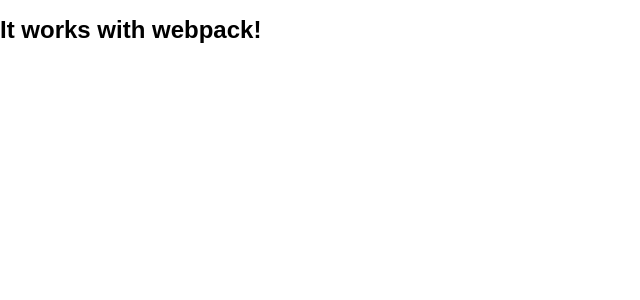
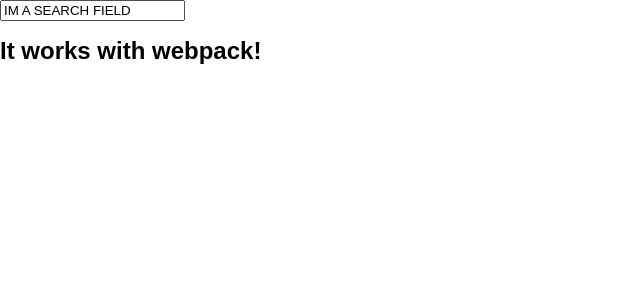
Before and after one commit to AnyTimeTraveler/Photoshare, a React app in the folder frontend/: page / in a window 1280 px wide. Shown: the top 300 px of the page, without its empty margins (0-640 px from the left). Built offline with nearby package versions, Linux system fonts and the light colour scheme; no server answers.

Commit message:
Add Apache-GraphQL-Client to frontend

```diff
--- a/frontend/src/App.js
+++ b/frontend/src/App.js
@@ -1,9 +1,28 @@
 import React, { Component } from 'react';
 import './App.css';
+import TopBar from './components/TopBar';
+
+import { ApolloClient } from 'apollo-client';
+import { ApolloProvider } from 'react-apollo';
+import { InMemoryCache } from 'apollo-cache-inmemory';
+import { HttpLink } from 'apollo-link-http';
+
+// Graphiql is available on https://solapi.vankleef.me/.
+const client = new ApolloClient({
+    link: new HttpLink({
+        uri: `http://localhost:8080/graphql/`,
+    }),
+    cache: new InMemoryCache(),
+});
 
 class App extends Component {
     render() {
-        return <h1 className="App-title">It works with webpack!</h1>;
+        return <ApolloProvider client={client}>
+            <div>
+                <TopBar/>
+                <h1 className="App-title">It works with webpack!</h1>
+            </div>
+        </ApolloProvider>;
     }
 }
 
--- /dev/null
+++ b/frontend/src/components/TopBar.js
@@ -0,0 +1,26 @@
+import React, { Component } from 'react';
+import { graphql } from 'react-apollo';
+import gql from 'graphql-tag';
+
+const query = gql`
+  query whoami {
+    whoami {
+      username
+    }
+  }
+`;
+
+class TopBar extends Component {
+    render() {
+        return (
+            <div>
+                <input type={'text'} name={'search'} value={'IM A SEARCH FIELD'}/>
+                <div>
+                    {this.props.whoami}
+                </div>
+            </div>
+        );
+    }
+}
+
+export default graphql(query)(TopBar);
--- a/frontend/webpack.config.js
+++ b/frontend/webpack.config.js
@@ -8,7 +8,7 @@
         filename: 'bundle.js',
     },
     devServer: {
-        port: 8080,
+        port: 8000,
         contentBase: path.join(__dirname, 'public'),
         publicPath: '/',
     },
```
Also changed, not shown: frontend/package.json (+12 -6 lines), 1 other file (tests, documents, lock files or other folders).
